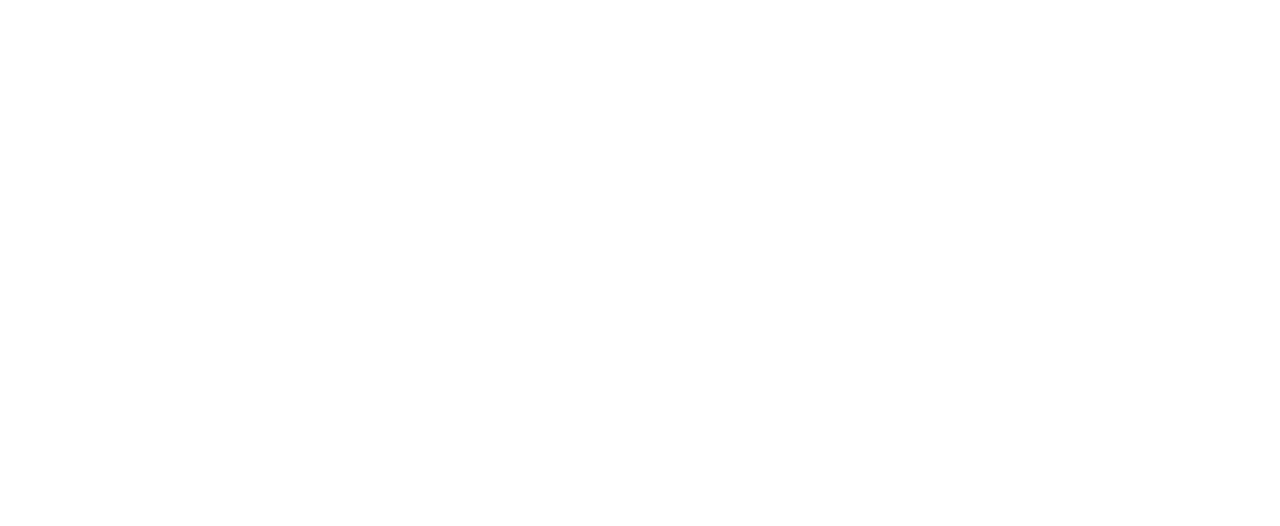
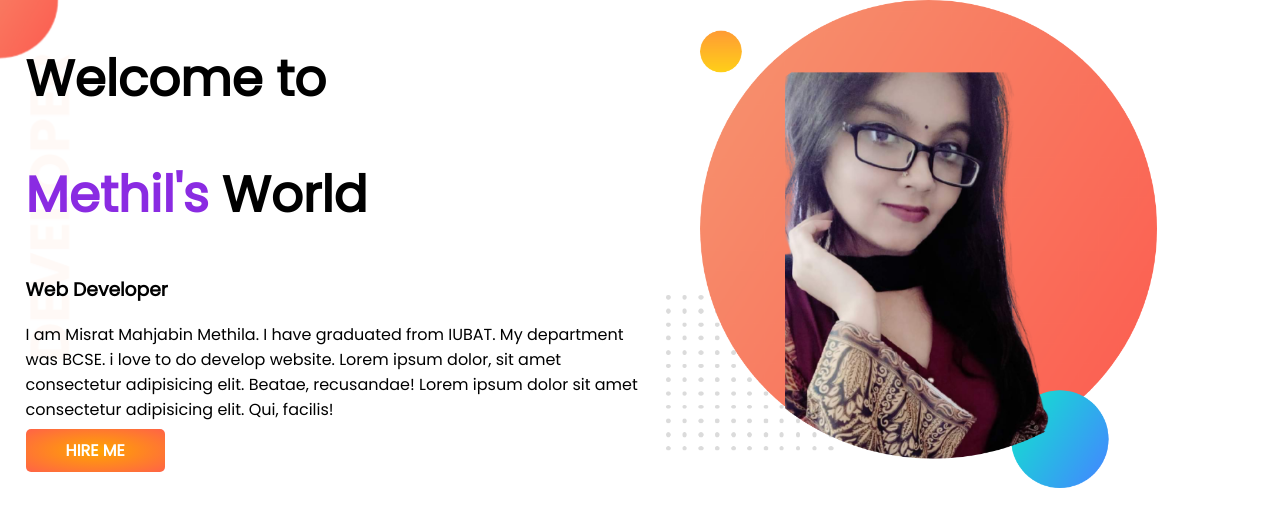
Before and after one commit to Misrat121/developer-portfolio, a plain HTML site: page index.html in a window 1280 px wide. Drawn offline with Linux system fonts and the light colour scheme.

Commit message:
top banner added

```diff
--- a/index.html
+++ b/index.html
@@ -5,9 +5,26 @@
     <meta http-equiv="X-UA-Compatible" content="IE=edge">
     <meta name="viewport" content="width=device-width, initial-scale=1.0">
     <title>Methila Portfolio</title>
+
+    <link rel="preconnect" href="https://fonts.googleapis.com">
+    <link rel="preconnect" href="https://fonts.gstatic.com" crossorigin>
+    <link href="https://fonts.googleapis.com/css2?family=Poppins&display=swap" rel="stylesheet">
     <link rel="stylesheet" href="style.css">
 </head>
 <body>
+    <section class="top-banner">
+        <div class="half-width">
+            <h1>Welcome to </h1>
+        <h1 ><span class="orange"> Methil's</span> World</h1>
+        <h3>Web Developer</h3>
 
+        <p>I am Misrat Mahjabin Methila. I have graduated from IUBAT. My department was BCSE. i love to do develop website. Lorem ipsum dolor, sit amet consectetur adipisicing elit. Beatae, recusandae! Lorem ipsum dolor sit amet consectetur adipisicing elit. Qui, facilis!</p>
+
+        <a class="link-button" target="_blank" href="https://www.google.com/">HIRE ME</a>
+        </div>
+       <div class="half-width">
+        <img src="images/met.png" alt="" srcset="">
+       </div>
+    </section>
 </body>
 </html>
--- a/style.css
+++ b/style.css
@@ -0,0 +1,32 @@
+body{
+    font-family: 'Poppins', sans-serif;
+    margin:0;
+}
+h1{
+    font-size: 50px;
+}
+.orange{
+    color: blueviolet;
+}
+section{
+    display: flex;
+}
+.half-width{
+    width: 50%;
+    padding-left: 2%;
+}
+.half-width img{
+    width:80%
+}
+.link-button{
+    text-decoration: none;
+   background-image: radial-gradient(orange, tomato);
+   color: white;
+   font-weight: 700;
+    padding: 10px 40px;
+    border-radius: 5px;
+}
+.top-banner{
+    background-image: url(images/top-banner.png);
+    background-repeat: no-repeat;
+}
```
Also changed, not shown: images/dream-bg.png (added), images/exp-bg.png (added), images/jhankar.png (added), images/jhankar2.png (added), images/met.png (added), images/my-bg.png (added), images/my-bg2.png (added), images/top-banner.png (added), 7 other files.
